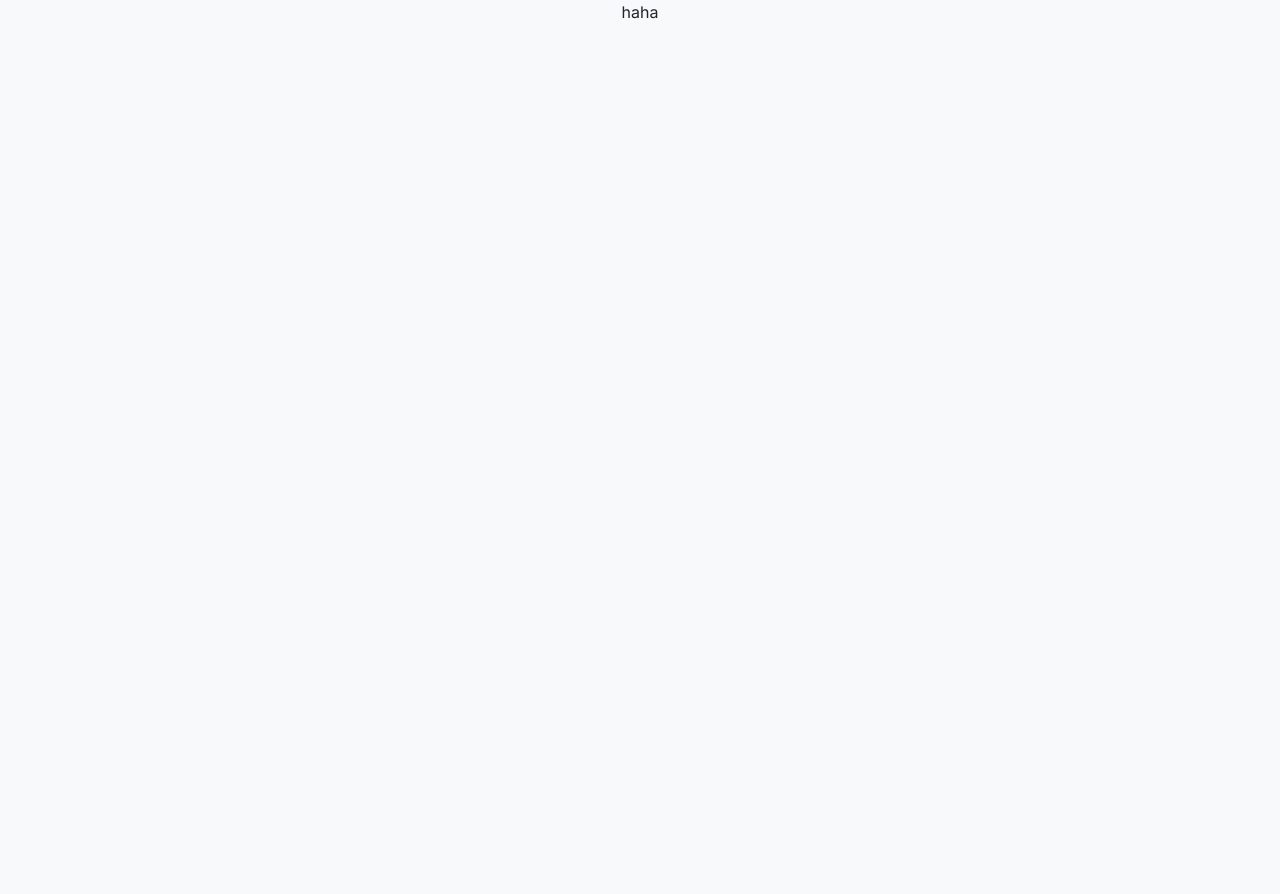
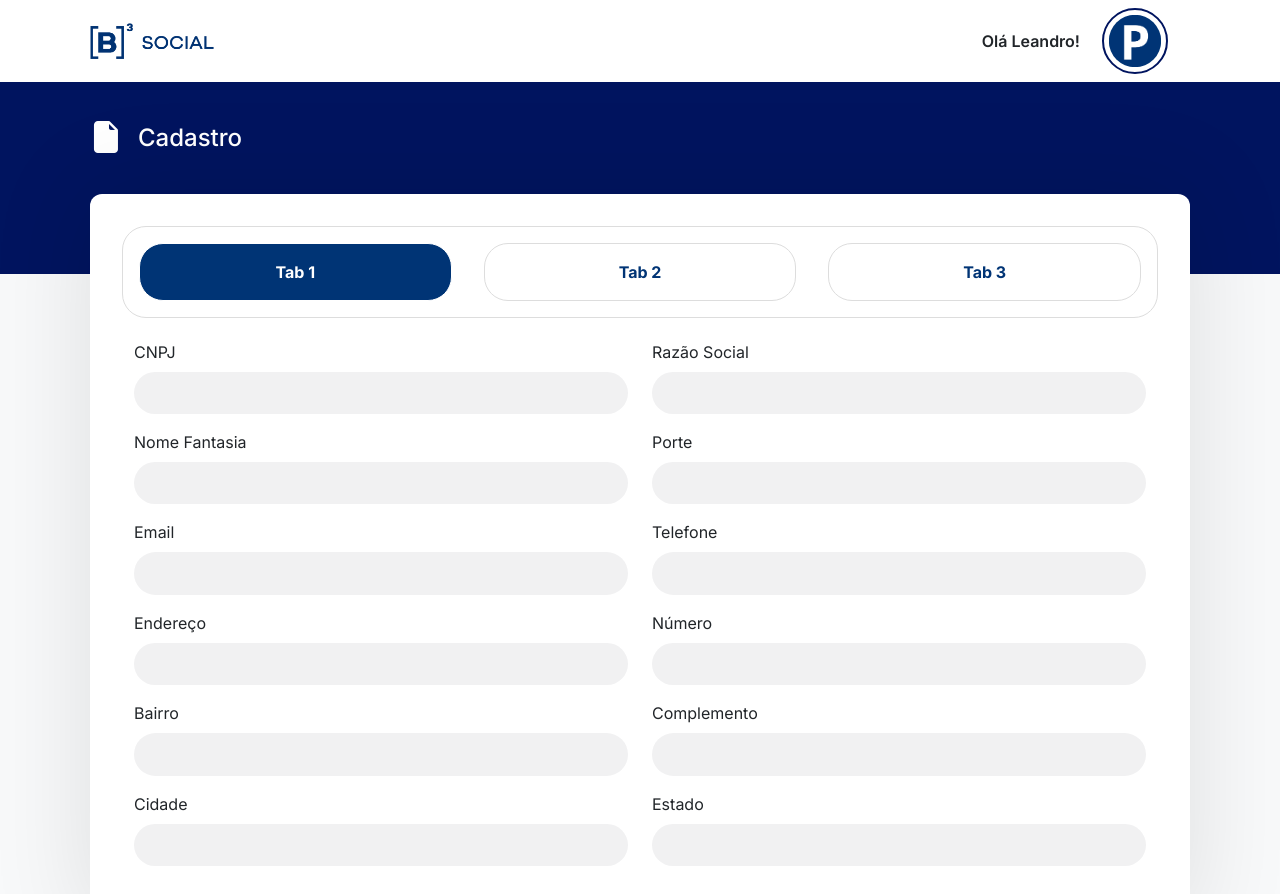
Before and after one commit to Byt3-Social/front-end, a Vue app: page /gerenciar/cadastro in a window 1280 px wide. Shown: the top 894 px of the page. Before the commit the page ends 800 px from the top, so only its background shows below. Built offline with nearby package versions, Linux system fonts and the light colour scheme.

Commit message:
Inicio do compliance, tela de dados-gerais feita

```diff
--- /dev/null
+++ b/src/assets/styles/gerenciar-cadastro.css
@@ -0,0 +1,46 @@
+main#compliance {
+    display: flex;
+    flex-direction: column;
+    height: 100%;
+    width: 100%;
+    align-items: center;
+}
+
+/* Estilos para o menu de navegação */
+.nav {
+    display: flex;
+    list-style: none;
+    padding: 0;
+    border: .1rem solid #ddd;
+    border-radius: 1.5rem;
+    margin-bottom: 1rem;
+}
+
+.nav-item {
+    flex: 1;
+    text-align: center;
+    margin: 1rem;
+}
+
+.nav-link {
+    text-decoration: none;
+    padding: 1rem 2rem;
+    background-color: #fff;
+    color: #003475;
+    border: .1rem solid #ddd;
+    display: block;
+    font-weight: bold;
+    border-radius: 1.5rem;
+}
+
+.nav-link:hover {
+    background-color: #CFEAEB;
+    border-color: #fff;
+    color: #003475;
+}
+
+.nav-link[aria-selected="true"] {
+    background-color: #003475;
+    color: #fff;
+    border-color: #fff;
+}
--- a/src/components/Header.vue
+++ b/src/components/Header.vue
@@ -44,4 +44,8 @@ export default {
 .bi.bi-building-fill {
     font-size: 32px;
 }
+
+.bi.bi-file-earmark-fill {
+    font-size: 32px;
+}
 </style>
--- /dev/null
+++ b/src/components/NavBarGerencia.vue
@@ -0,0 +1,94 @@
+<template>
+    <nav class="navbar">
+        <div class="navbar__wrapper">
+            <h1 class="navbar__logo">
+                <img src="../assets/images/b3-social-logo.png" alt="">
+            </h1>
+
+            <div class="navbar__user">
+                <p class="navbar__user-name">Olá Leandro!</p>
+                <img src="../assets/images/letra-p.png" alt="" class="navbar__user-picture">
+            </div>
+        </div>
+    </nav>
+</template>
+
+<script>
+export default {
+    name: 'Navbar'
+}
+</script>
+
+<style>
+.navbar {
+    background-color: #ffffff;
+    margin: 0;
+    width: 100%;
+    display: flex;
+    flex-direction: row;
+    align-items: center;
+    justify-content: center;
+}
+
+.navbar__wrapper {
+    max-width: 1100px;
+    display: flex;
+    flex-direction: row;
+    width: 100%;
+    padding: 0;
+    align-items: center;
+    justify-content: space-between;
+}
+
+.navbar__logo {
+    width: 15%;
+    margin: 0;
+}
+
+.navbar__logo img {
+    width: 75%;
+    display: block;
+    margin: 0;
+}
+
+.navbar__items {
+    width: 60%;
+    display: flex;
+    flex-direction: row;
+    list-style-type: none;
+    align-items: center;
+    justify-content: space-evenly;
+    padding: .75rem 2rem;
+    margin: 0;
+}
+
+.navbar__items .navbar__item {
+    text-decoration: none;
+    color: #000000;
+}
+
+.navbar__user {
+    width: 20%;
+    display: flex;
+    flex-direction: row;
+    justify-content: space-around;
+    align-items: center;
+}
+
+.navbar__user .navbar__user-name {
+    width: 50%;
+    margin: 0;
+    font-weight: 600;
+    text-align: right;
+}
+
+.navbar__user .navbar__user-picture {
+    position: relative;
+    width: 30%;
+    border-radius: 50%;
+    display: block;
+    margin: 0 auto;
+    padding: .3rem;
+    border: 2.5px solid #00145f;
+}
+</style>
--- /dev/null
+++ b/src/components/compliance/DadosGerais.vue
@@ -0,0 +1,45 @@
+<template>
+    <form action="#" class="form__dados-gerais">
+        <fieldset class="form__dados-gerais__fieldset">
+            <Field label="CNPJ" name="cnpj" type="text"></Field>
+            <Field label="Nome Fantasia" name="nome-fantasia" type="text"></Field>
+            <Field label="Email" name="email" type="text"></Field>
+            <Field label="Endereço" name="endereco" type="text"></Field>
+            <Field label="Bairro" name="bairro" type="text"></Field>
+            <Field label="Cidade" name="cidade" type="text"></Field>
+        </fieldset>
+
+        <fieldset class="form__dados-gerais__fieldset">
+            <Field label="Razão Social" name="razao-social" type="text"></Field>
+            <Field label="Porte" name="porte" type="text"></Field>
+            <Field label="Telefone" name="telefone" type="text"></Field>
+            <Field label="Número" name="numero" type="text"></Field>
+            <Field label="Complemento" name="complemento" type="text"></Field>
+            <Field label="Estado" name="estado" type="text"></Field>
+        </fieldset>
+    </form>
+</template>
+
+<script>
+import Field from '../Field.vue';
+
+export default {
+    name: 'DadosGerais',
+    components: {
+        Field
+    }
+}
+</script>
+
+<style>
+
+.form__dados-gerais{
+    display: flex;
+    flex-direction: row;
+}
+
+.form__dados-gerais__fieldset{
+    width: 100%;
+}
+
+</style>
--- a/src/views/compliance/GerenciarCadastroView.vue
+++ b/src/views/compliance/GerenciarCadastroView.vue
@@ -1,11 +1,78 @@
 <template>
-    <div>
-        haha
-    </div>
+    <NavbarGerencia></NavbarGerencia>
+    <main id="compliance">
+        <Header titulo="Cadastro" icone="bi bi-file-earmark-fill"></Header>
+        <FloatingPanel>
+            <template v-slot:FloatingPanelContent>
+                <nav>
+                    <ul class="nav" role="tablist">
+                        <li class="nav-item">
+                            <a class="nav-link" href="#dados-gerais" role="tab" aria-selected="true">Tab 1</a>
+                        </li>
+                        <li class="nav-item">
+                            <a class="nav-link" href="#dados-complementares" role="tab" aria-selected="false">Tab 2</a>
+                        </li>
+                        <li class="nav-item">
+                            <a class="nav-link" href="#documentos" role="tab" aria-selected="false">Tab 3</a>
+                        </li>
+                    </ul>
+                </nav>
+
+
+
+                 <div id="#dados-gerais" role="tabpanel" aria-hidden="true">
+                    <DadosGerais></DadosGerais>
+                </div>
+                <!--
+                <div id="dados-complementares" class="tab__content" role="tabpanel" aria-hidden="true">
+                    Conteúdo da Tab 2
+                </div>
+
+                <div id="documentos" class="tab__content" role="tabpanel" aria-hidden="true">
+                    Conteúdo da Tab 3
+                </div> -->
+            </template>
+        </FloatingPanel>
+    </main>
+    <FooterItem></FooterItem>
 </template>
 
 <script>
+import NavbarGerencia from '@/components/NavBarGerencia.vue';
+import Header from '@/components/Header.vue';
+import FloatingPanel from '@/components/FloatingPanel.vue';
+import Footer from '@/components/Footer.vue';
+import DadosGerais from '@/components/compliance/DadosGerais.vue'
+
+const navLinks = document.querySelectorAll('.nav-link')
+navLinks.forEach(link => {
+    link.addEventListener('click', (e) => {
+        e.preventDefault();
+        const tabId = link.getAttribute('href').replace('#', '');
+        const tabContents = document.querySelectorAll('.tab-content');
+        tabContents.forEach(tab => {
+            tab.setAttribute('aria-hidden', 'true');
+        });
+        document.getElementById(tabId).setAttribute('aria-hidden', 'false');
+        navLinks.forEach(navLink => {
+            navLink.setAttribute('aria-selected', 'false');
+        });
+        link.setAttribute('aria-selected', 'true');
+    });
+});
+
 export default {
     name: 'GerenciarCadastro',
+    components: {
+        NavbarGerencia,
+        Header,
+        FloatingPanel,
+        Footer,
+        DadosGerais
+    }
 }
 </script>
+
+<style>
+@import "../../assets/styles/gerenciar-cadastro.css"
+</style>
```
Also changed, not shown: src/assets/images/letra-p.png (added).
